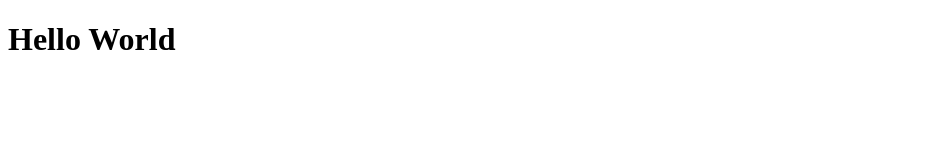
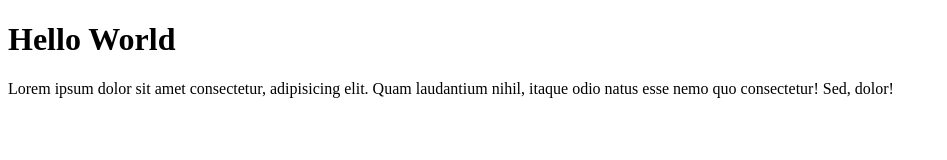
Before and after one commit to daviderigamonti1/prova-repo, a plain HTML site: page index.html in a window 1280 px wide. Shown: the whole page, without its empty margins (0-947 px from the left). Drawn offline with Linux system fonts and the light colour scheme.

Commit message:
added p to index html

```diff
--- a/index.html
+++ b/index.html
@@ -7,5 +7,6 @@
 </head>
 <body>
     <h1>Hello World</h1>
+    <p>Lorem ipsum dolor sit amet consectetur, adipisicing elit. Quam laudantium nihil, itaque odio natus esse nemo quo consectetur! Sed, dolor!</p>
 </body>
 </html>
```
